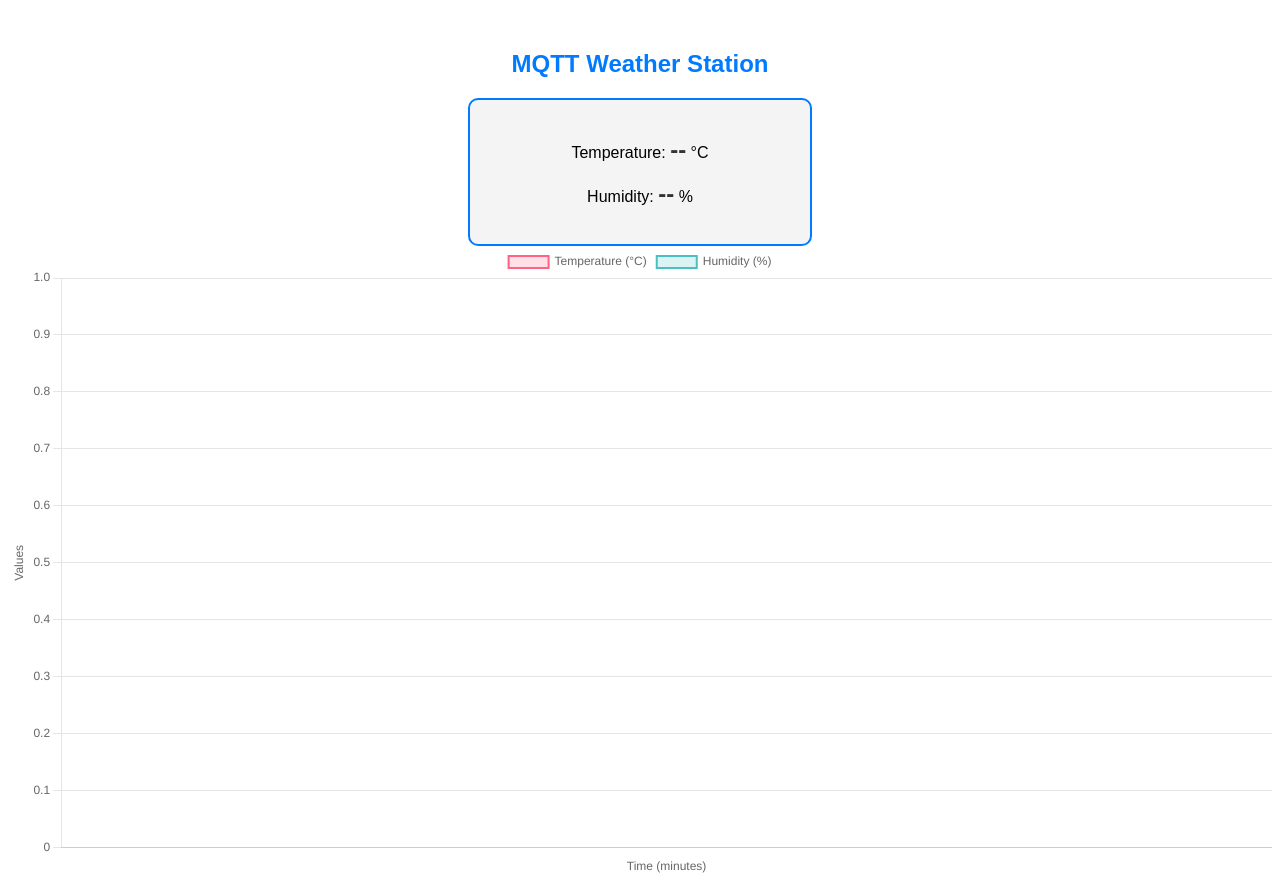
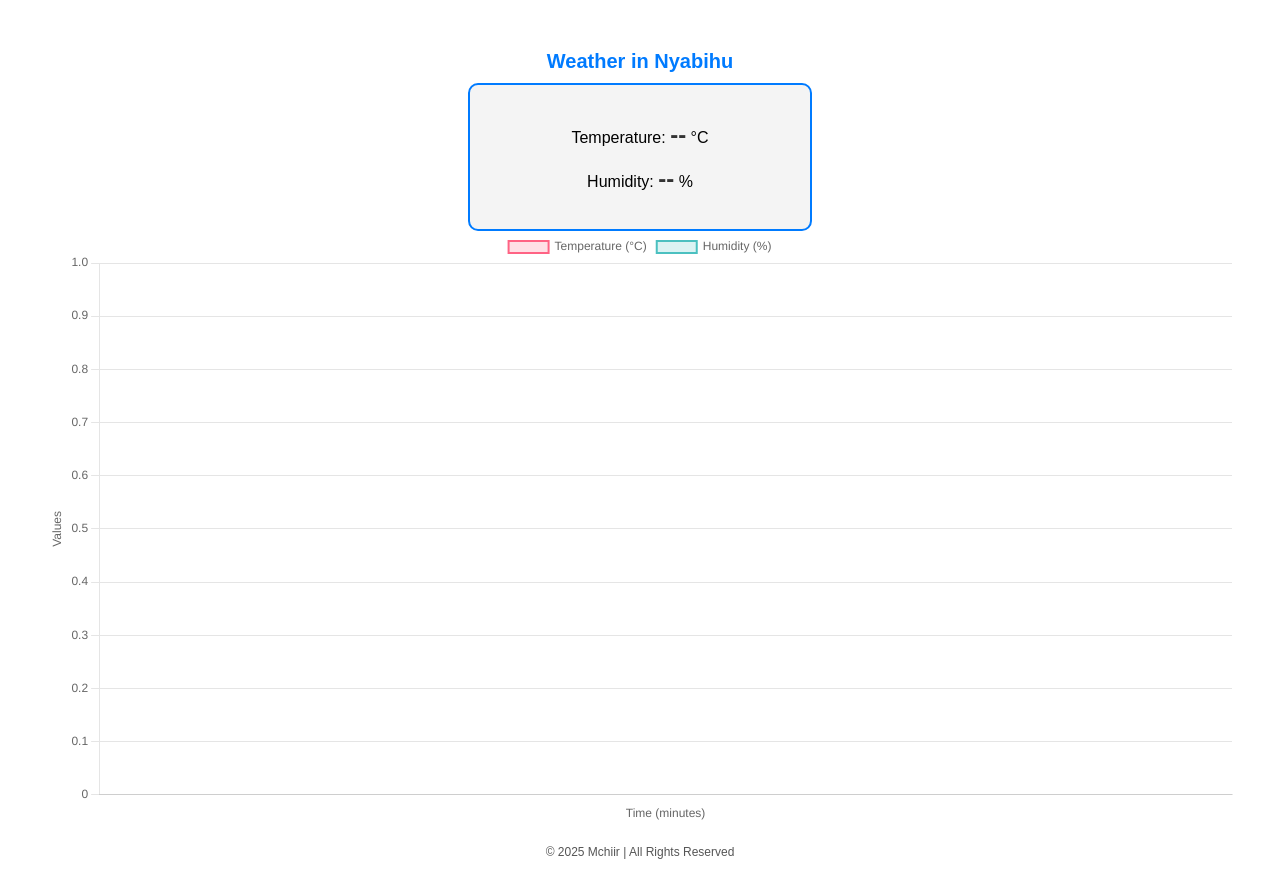
Before and after one commit to Mchiir/IoT, a Flask app: page /home in a window 1280 px wide. After the commit the page ends 859 px from the top, so only its background shows below. Run offline with Flask 3, Linux system fonts and the light colour scheme; some libraries are stand-ins or nearby versions.

Commit message:
ready for production

```diff
--- a/server/app.py
+++ b/server/app.py
@@ -103,4 +103,8 @@ def send_weather_data():
 
 if __name__ == "__main__":
     init_db()  # Initialize the database when the app starts
-    app.run(debug=True)
+    app.run(host="0.0.0.0", port=int(os.getenv("PORT", 5000)))
+
+# if __name__ == "__main__":
+#     init_db()  # Initialize the database when the app starts
+#     app.run(debug=True)
--- a/server/templates/base.html
+++ b/server/templates/base.html
@@ -23,24 +23,44 @@
         }
         h2 {
             color: #007BFF;
+            font-size: 20px;
+            margin-bottom: 10px;
         }
+
         .data {
             font-size: 24px;
             font-weight: bold;
             color: #333;
         }
+
+        footer {
+            margin-top: 20px;
+            font-size: 12px;
+            color: #555;
+        }
+
+        #chart-div{
+            margin: 0 1cm;
+        }
     </style>
 </head>
 <body>
-    <h2>MQTT Weather Station</h2>
+    <h2>Weather in Nyabihu</h2>
     <div class="container">
         <p>Temperature: <span id="temp" class="data">--</span> °C</p>
         <p>Humidity: <span id="humidity" class="data">--</span> %</p>
     </div>
-    <div>
+    <div id="chart-div">
         <canvas id="myChart"></canvas>
     </div>
+
+    <footer>
+        © <span id="year"></span> Mchiir | All Rights Reserved
+    </footer>
+
     <script>
+        document.getElementById('year').innerText = new Date().getFullYear();
+
         let mqttClient = mqtt.connect('{{ mqtt_client }}');
         let upd_interval = '{{ upd_interval }}'
         let save_interval = '{{ save_interval }}'
```
Also changed, not shown: server/database.sqlite.
